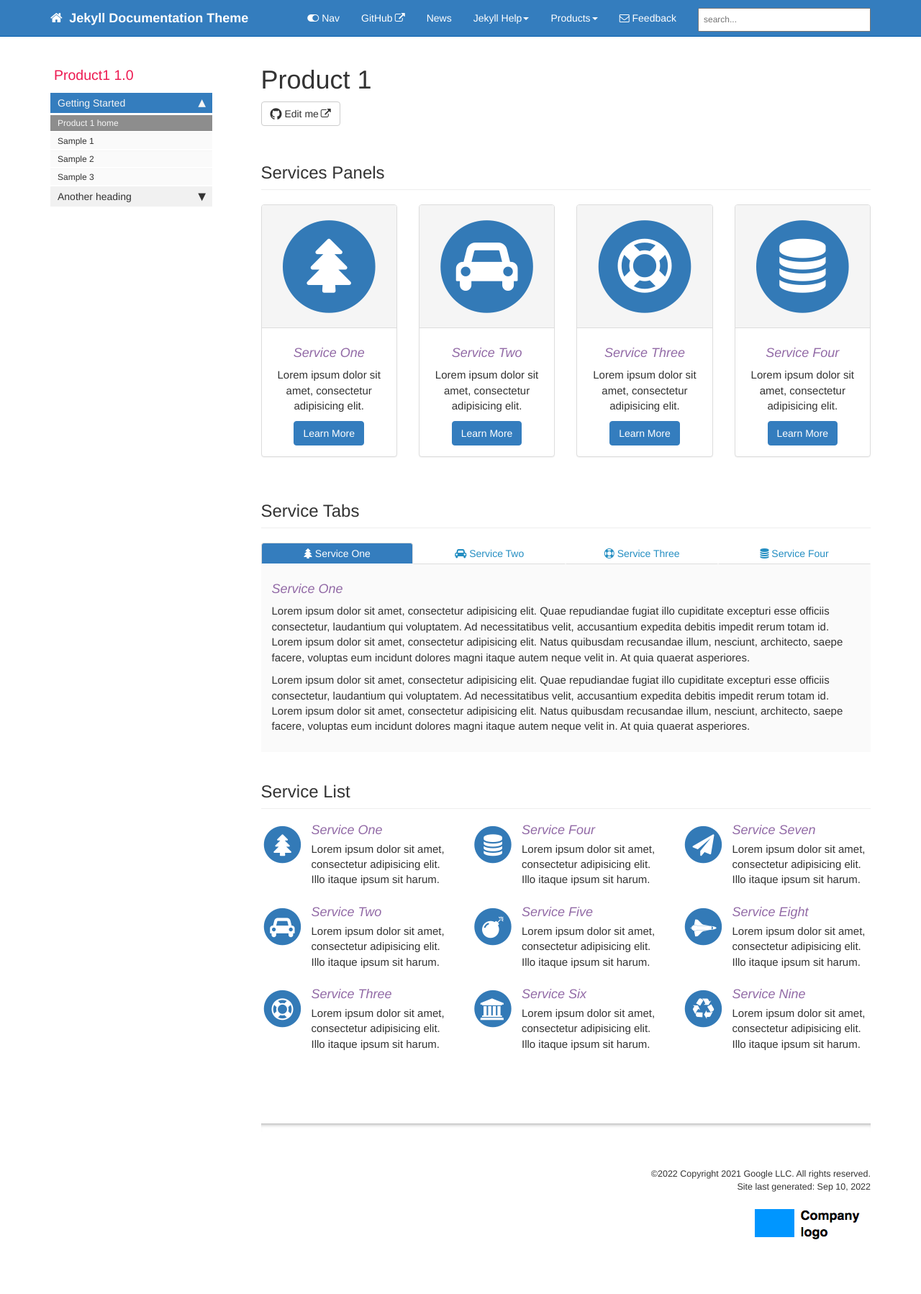
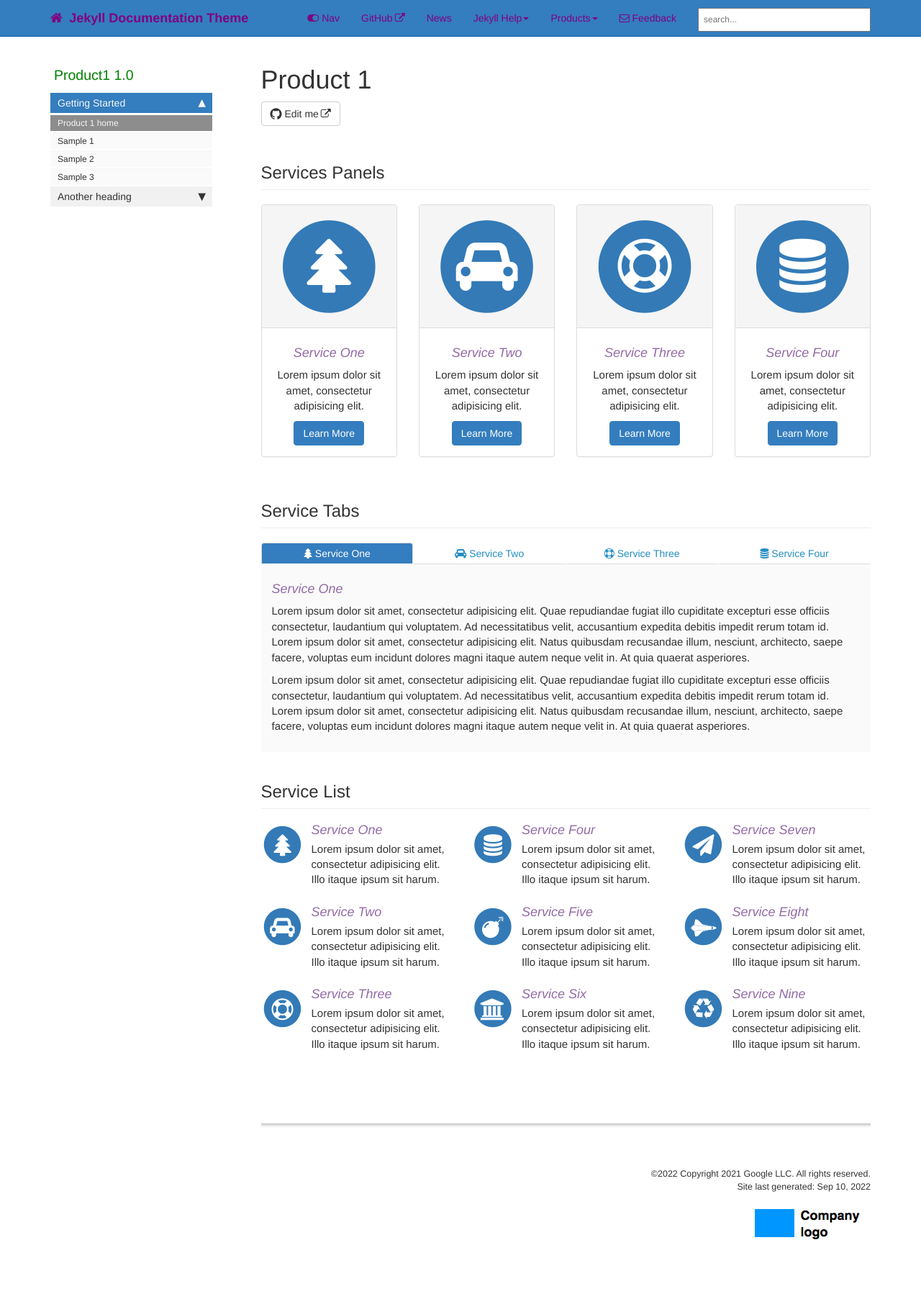
Before and after one commit to lookatthem-tech/jekyll-project, a Jekyll site: the page built from pages/product1/p1_landing_page.html, in a window 1280 px wide. Shown: the whole page at 72% size. Built offline with Jekyll 4.4.1, drawn with Linux system fonts in a browser that asks for light colours; comment, search, counter and statistics services are not loaded.

Commit message:
Update theme-orange.css

```diff
--- a/css/theme-orange.css
+++ b/css/theme-orange.css
@@ -9,7 +9,7 @@ h3 {color: #D2386C; }
 h4 {color: #926AA6; }
 
 .nav-tabs > li.active > a, .nav-tabs > li.active > a:hover, .nav-tabs > li.active > a:focus {
-    background-color: #248ec2;
+    background-color: #E9897E;
     color: white;
 }
 
@@ -42,7 +42,7 @@ a[data-toggle="tooltip"] {
     border-color: #015CAE;
 }
 .navbar-inverse .navbar-nav>li>a, .navbar-inverse .navbar-brand {
-    color: white;
+    color: purple;
 }
 
 .navbar-inverse .navbar-nav>li>a:hover, a.fa.fa-home.fa-lg.navbar-brand:hover {
@@ -106,16 +106,16 @@ li.sidebarTitle {
   margin-top:20px;
     font-weight:normal;
     font-size:130%;
-    color: #ED1951;
+    color: green;
     margin-bottom:10px;
     margin-left: 5px;
 
 }
 
 .navbar-inverse .navbar-toggle:focus, .navbar-inverse .navbar-toggle:hover {
-    background-color: #00A170;
+    background-color: #A0DAA9;
 }
 
 .navbar-inverse .navbar-toggle {
-    border-color: #015CAE;
+    border-color: #F5DF4D;
 }
```
